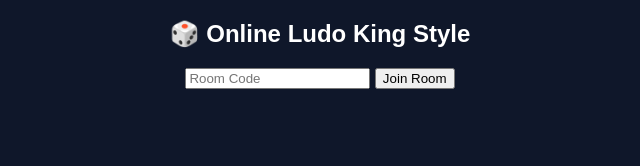
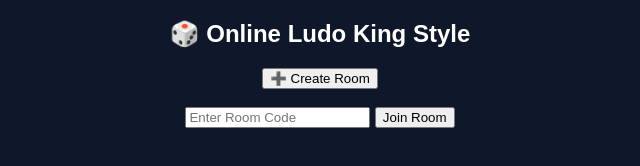
Before and after one commit to amitbossff/Ld, a plain HTML site: page index.html in a window 1280 px wide. Shown: the whole page, without its empty margins (320-960 px from the left). Drawn offline with Linux system fonts and the light colour scheme.

Commit message:
Update index.html

```diff
--- a/index.html
+++ b/index.html
@@ -8,8 +8,13 @@
 
 <h2>🎲 Online Ludo King Style</h2>
 
-<input id="room" placeholder="Room Code">
+<button onclick="createRoom()">➕ Create Room</button>
+<br><br>
+
+<input id="roomInput" placeholder="Enter Room Code">
 <button onclick="joinRoom()">Join Room</button>
+
+<p id="roomCodeText"></p>
 
 <div id="game" style="display:none;">
   <div id="board"></div>
@@ -22,4 +27,4 @@
 <script type="module" src="firebase.js"></script>
 <script type="module" src="script.js"></script>
 </body>
-</html>
+    </html>
```
